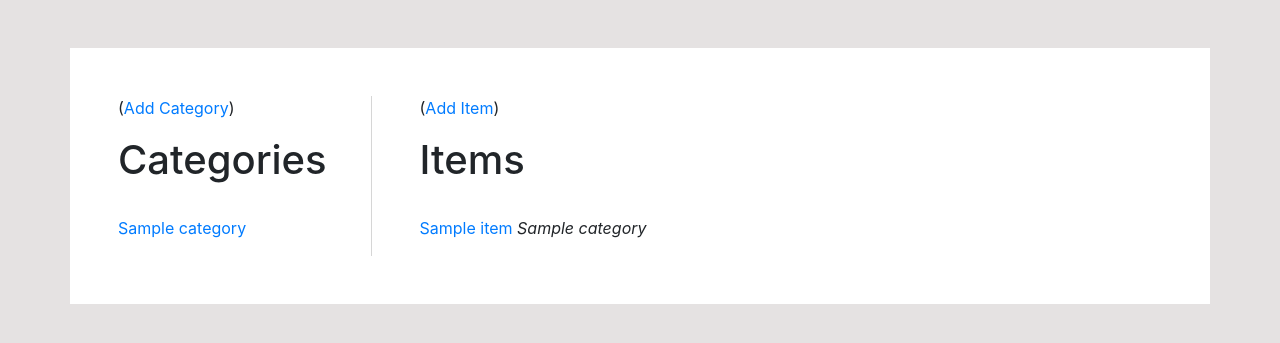
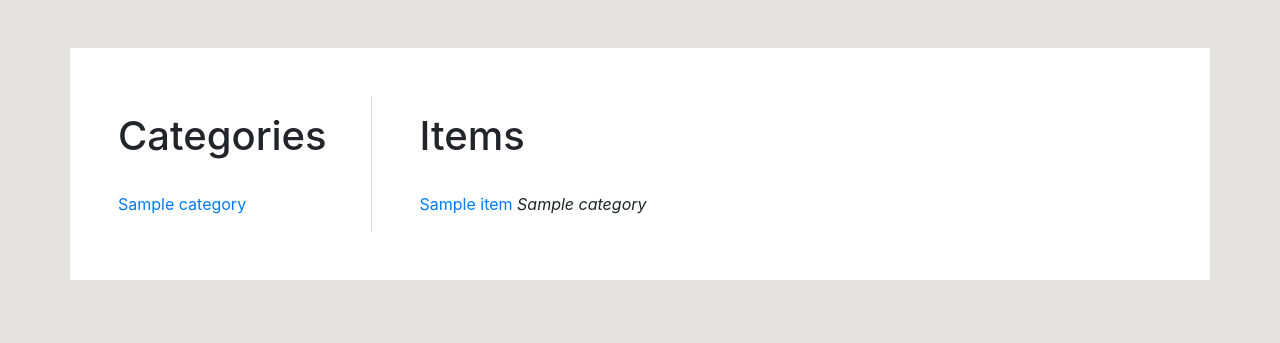
Before and after one commit to SFranzi/CatalogApp, a Flask app: page / in a window 1280 px wide. Shown: the part 64-407 px from the top of the page. Run offline with Flask 2, Linux system fonts and the light colour scheme; tables that the repository leaves empty hold one stand-in row (values such as "Sample post"); some libraries are stand-ins or nearby versions.

Commit message:
change visibility of links

```diff
--- a/app/templates/index.html
+++ b/app/templates/index.html
@@ -3,7 +3,9 @@
 {% block content %}
 		<div class="row">
 			<div class="col-md-3" style="border-right: 1px solid #D6D6D6;">
-				(<a href="{{ url_for('add_category') }}">Add Category</a>)
+				{% if current_user.is_authenticated %}
+				<p>(<a href="{{ url_for('add_category') }}">Add Category</a>)</p>
+				{% endif %}
 		        <h1 class="pt-3">Categories</h1>
 		        <br>
 		        {% for category in categories %}
@@ -19,7 +21,9 @@
 
 
 			<div class="col-md-9  pl-5">
-				(<a href="{{ url_for('add') }}">Add Item</a>)
+				{% if current_user.is_authenticated %}
+				<p>(<a href="{{ url_for('add') }}">Add Item</a>)</p>
+				{% endif %}
 		        <h1 class="pt-3">Items</h1>
 		        <br>
 		        {% for item in items %}
--- a/app/templates/item.html
+++ b/app/templates/item.html
@@ -5,8 +5,10 @@
         <h1>{{item.title}}</h1>
         <div>
             <p>{{item.description}}</p>
+            {% if current_user.is_authenticated %}
             <a href="{{url_for('edit', item_id = item.id) }}">Edit</a> |
             <a href="{{url_for('delete', item_id = item.id) }}">Delete</a>
+           	{% endif %}
         </div>
 
 
```
Also changed, not shown: app/routes.py (+0 -11 lines), app.db.
